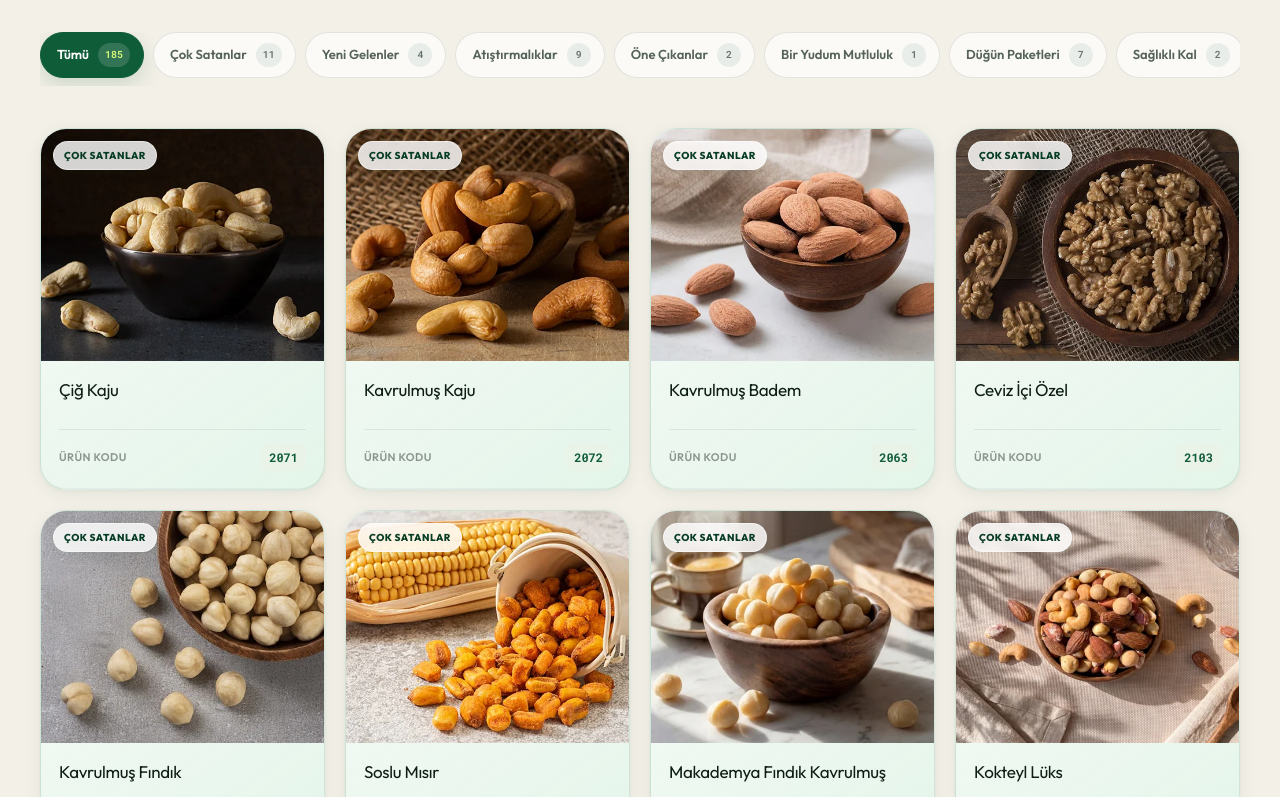
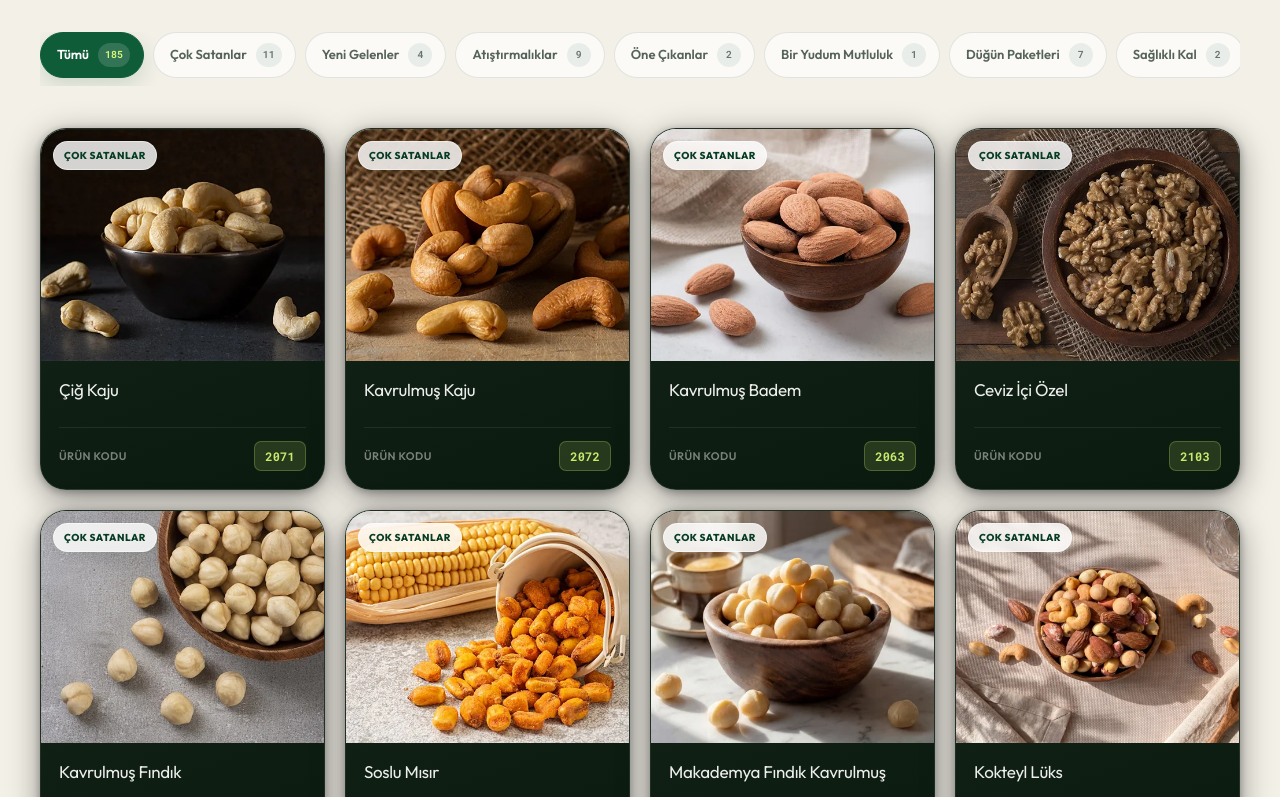
Before and after one commit to yunusmertofficial/makbul_magaza, a Next.js app in the folder makbul_web/: page / in a window 1280 px wide. Shown: the part 1383-2180 px from the top of the page. Built offline with nearby package versions, Linux system fonts and the light colour scheme.

Commit message:
Urun karti: premium koyu tasarim - derin yesil gradient + altin vurgu

```diff
--- a/makbul_web/src/app/globals.css
+++ b/makbul_web/src/app/globals.css
@@ -1049,39 +1049,47 @@ a {
 .product-card {
   min-width: 0;
   overflow: hidden;
+  position: relative;
   border-radius: var(--radius-lg);
-  border: 1.5px solid rgba(15, 92, 56, 0.13);
-  background:
-    linear-gradient(145deg,
-      rgba(255, 255, 255, 0.95) 0%,
-      rgba(240, 249, 243, 0.92) 40%,
-      rgba(225, 245, 233, 0.88) 100%);
-  backdrop-filter: blur(12px);
+  border: 1px solid rgba(255, 255, 255, 0.08);
+  background: linear-gradient(160deg, #1a2e1f 0%, #0f1f13 55%, #0a1a0e 100%);
   box-shadow:
-    0 4px 16px rgba(15, 92, 56, 0.07),
-    0 1px 4px rgba(15, 92, 56, 0.04),
-    inset 0 1px 0 rgba(255, 255, 255, 0.98),
-    inset 0 -1px 0 rgba(15, 92, 56, 0.04);
+    0 8px 32px rgba(0, 0, 0, 0.4),
+    0 2px 8px rgba(0, 0, 0, 0.3),
+    inset 0 1px 0 rgba(255, 255, 255, 0.07);
   transition:
-    transform 240ms var(--ease-smooth),
-    box-shadow 240ms var(--ease-smooth),
-    border-color 240ms,
-    background 240ms;
+    transform 280ms var(--ease-smooth),
+    box-shadow 280ms var(--ease-smooth),
+    border-color 280ms;
+}
+
+.product-card::before {
+  content: "";
+  position: absolute;
+  inset: 0;
+  border-radius: inherit;
+  background: linear-gradient(135deg,
+    rgba(200, 234, 110, 0.06) 0%,
+    transparent 50%,
+    rgba(15, 92, 56, 0.08) 100%);
+  pointer-events: none;
+  z-index: 0;
+  transition: opacity 280ms;
+  opacity: 0;
+}
+
+.product-card:hover::before {
+  opacity: 1;
 }
 
 .product-card:hover {
-  border-color: rgba(15, 92, 56, 0.28);
-  background:
-    linear-gradient(145deg,
-      rgba(255, 255, 255, 0.98) 0%,
-      rgba(232, 248, 238, 0.96) 40%,
-      rgba(210, 240, 222, 0.93) 100%);
+  border-color: rgba(200, 234, 110, 0.25);
   box-shadow:
-    0 22px 55px rgba(15, 92, 56, 0.16),
-    0 6px 18px rgba(15, 92, 56, 0.09),
-    inset 0 1px 0 rgba(255, 255, 255, 0.98),
-    inset 0 -1px 0 rgba(15, 92, 56, 0.06);
-  transform: translateY(-8px);
+    0 28px 60px rgba(0, 0, 0, 0.5),
+    0 8px 24px rgba(0, 0, 0, 0.3),
+    0 0 0 1px rgba(200, 234, 110, 0.12),
+    inset 0 1px 0 rgba(255, 255, 255, 0.1);
+  transform: translateY(-9px);
 }
 
 @media (prefers-reduced-motion: no-preference) {
@@ -1296,6 +1304,8 @@ a {
   display: flex;
   flex-direction: column;
   justify-content: space-between;
+  position: relative;
+  z-index: 1;
 }
 
 .product-info h3 {
@@ -1303,6 +1313,7 @@ a {
   font-size: 17px;
   line-height: 1.28;
   letter-spacing: -0.018em;
+  color: rgba(255, 255, 255, 0.92);
 }
 
 .product-code {
@@ -1311,11 +1322,11 @@ a {
   align-items: center;
   justify-content: space-between;
   gap: 10px;
-  border-top: 1px solid rgba(19, 34, 25, 0.08);
+  border-top: 1px solid rgba(255, 255, 255, 0.08);
 }
 
 .product-code span {
-  color: #8a958e;
+  color: rgba(255, 255, 255, 0.45);
   font-size: 11px;
   font-weight: 600;
   letter-spacing: 0.04em;
@@ -1323,12 +1334,14 @@ a {
 }
 
 .product-code strong {
-  padding: 5px 8px;
+  padding: 5px 10px;
   border-radius: 7px;
-  background: #eaf3e8;
-  color: var(--green);
+  background: rgba(200, 234, 110, 0.15);
+  border: 1px solid rgba(200, 234, 110, 0.25);
+  color: #c8ea6e;
   font-family: var(--font-roboto-mono), monospace;
   font-size: 12px;
+  letter-spacing: 0.02em;
 }
 
 .load-more-wrap {
```
